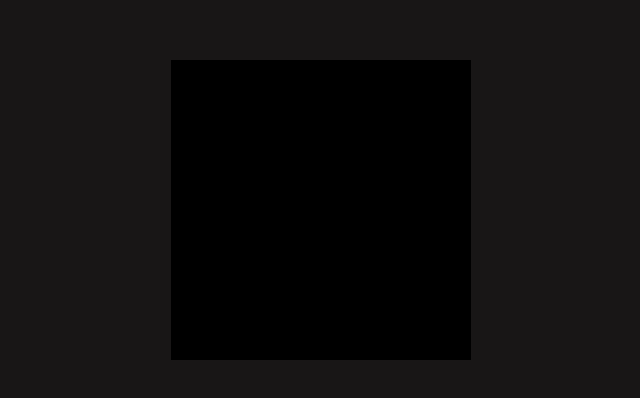
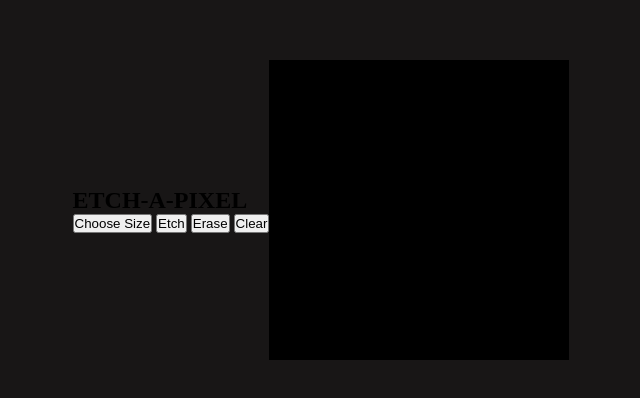
Before and after one commit to Sergyyyyy/odin-etch-a-sketch, a plain HTML site: page index.html in a window 1280 px wide. Shown: the part 190-588 px from the top of the page, without its empty margins (319-959 px from the left). Drawn offline with Linux system fonts and the light colour scheme.

Commit message:
Added erase and cleaar button

```diff
--- a/index.html
+++ b/index.html
@@ -1,11 +1,25 @@
 <!DOCTYPE html>
 <html lang="en">
+
 <head>
     <title>Odin - Etch-a-sketch</title>
     <link rel="stylesheet" href="style.css">
     <script src="script.js" defer></script>
 </head>
+
 <body>
-    <div class="main-container "id="main-container"></div>
+    <section class="menu">
+        <h1>ETCH-A-PIXEL</h1>
+        <div class="options-btn">
+            <button class="btn-options" id="btn-choose-size">Choose Size</button>
+            <button class="btn-options" id="btn-etch-grid">Etch</button>
+            <button class="btn-options" id="btn-erase-grid">Erase</button>
+            <button class="btn-options" id="btn-clear-grid">Clear</button>
+        </div>
+    </section>
+    <div class="body-container">
+        <div class="main-container " id="main-container"></div>
+    </div>
 </body>
+
 </html>
```
